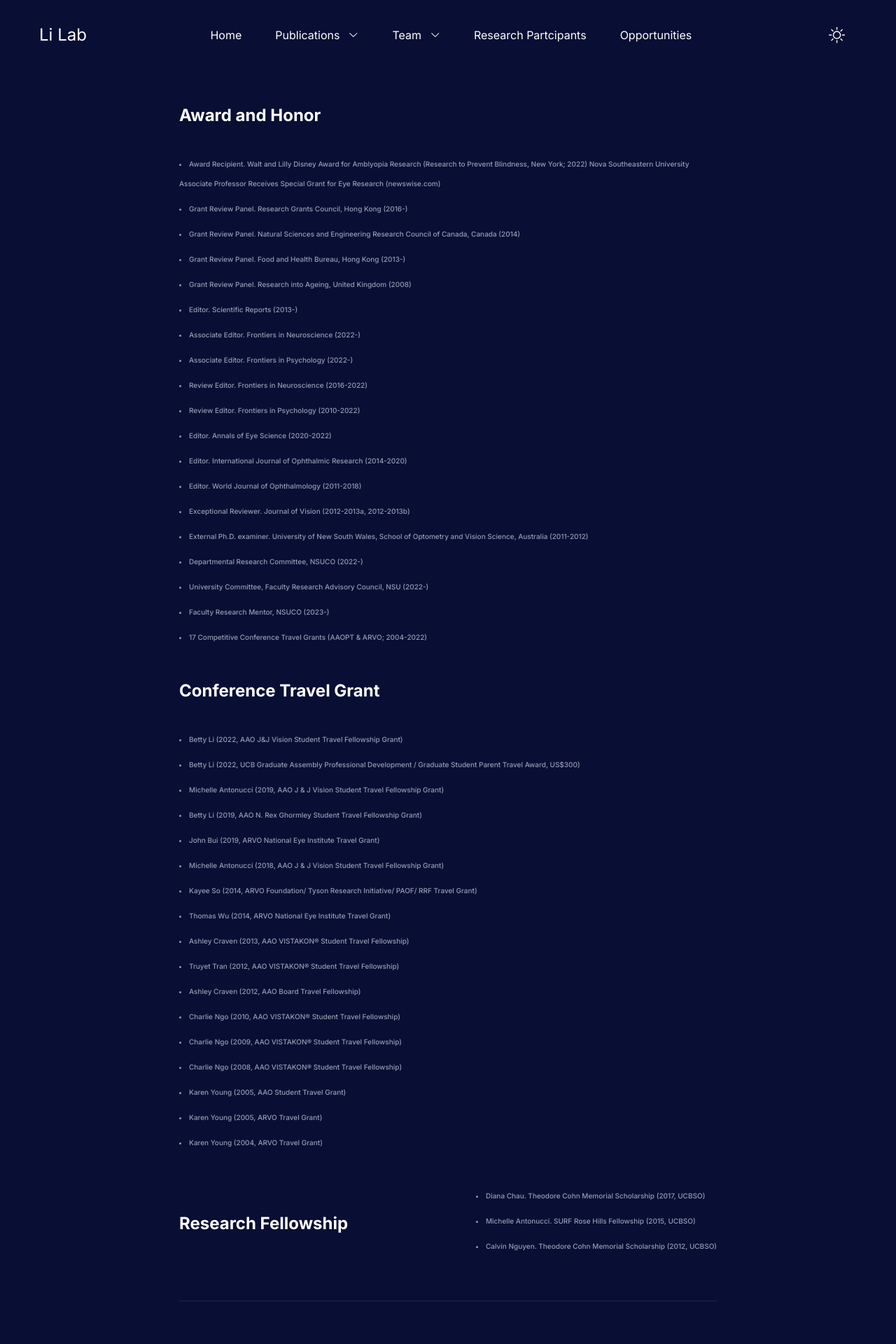
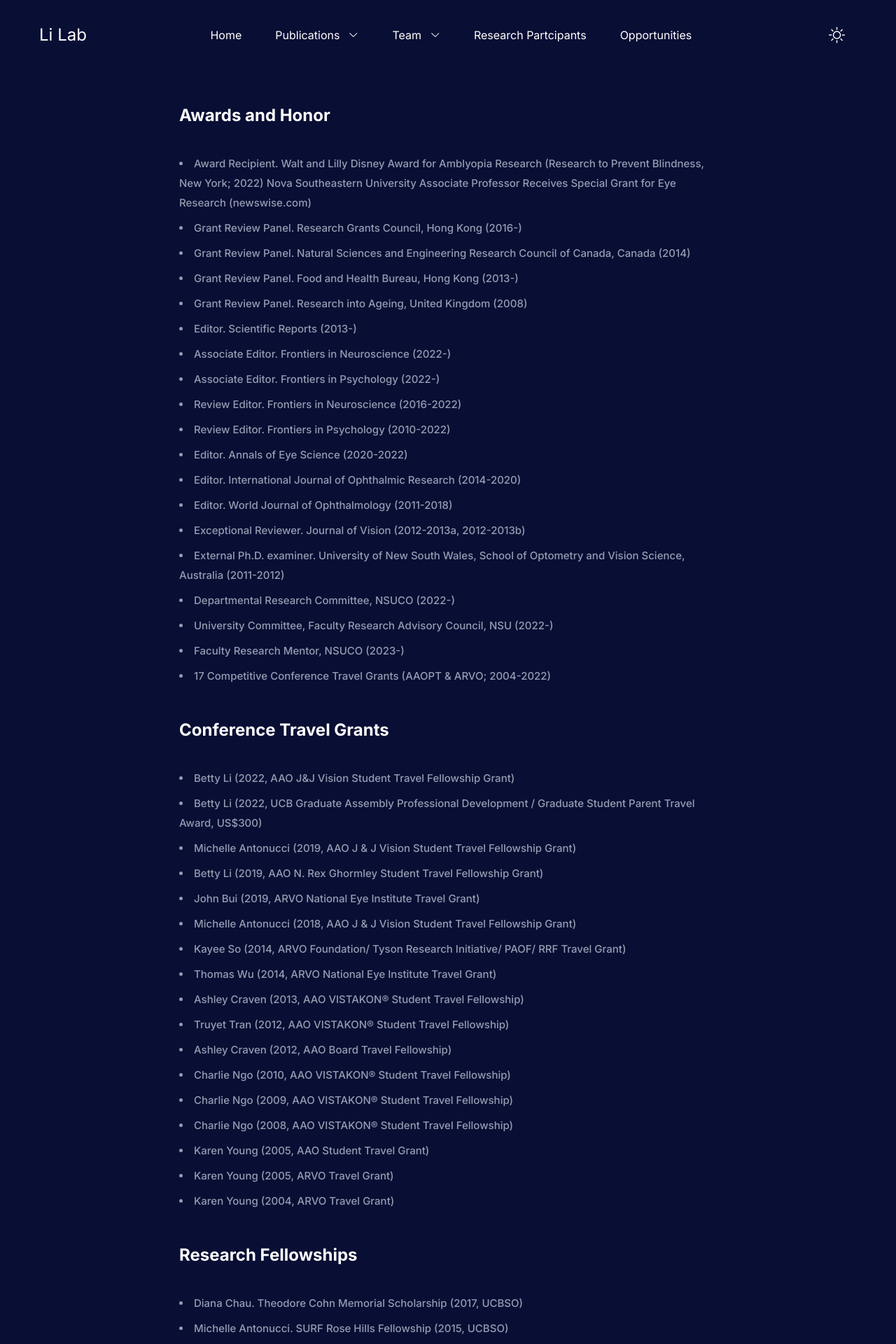
Before and after one commit to orogerli/RogerLabWebsite, a Next.js app: page /award in a window 1280 px wide. Shown: the top 1920 px of the page at 70% size. Built offline with nearby package versions, Linux system fonts and the light colour scheme.

Commit message:
Update page.tsx

```diff
--- a/app/award/page.tsx
+++ b/app/award/page.tsx
@@ -60,31 +60,31 @@ const BlogDetailsPage = () => {
 
                 <div className="mb-10 flex flex-wrap items-center justify-between border-b border-body-color border-opacity-10 pb-4 dark:border-white dark:border-opacity-10">
                 <h3 className="font-xl mb-10 font-bold leading-tight text-black dark:text-white sm:text-2xl sm:leading-tight lg:text-xl lg:leading-tight xl:text-2xl xl:leading-tight">
-                  Award and Honor
+                  Awards and Honor
                   </h3>
 
                   <ul className="mb-10 list-inside list-disc text-body-color">
                   {itema.map((item, index) => (
-                  <li style={{ fontSize: '10px' }} className="mb-2 text-base font-medium text-body-color sm:text-lg lg:text-base xl:text-lg" key={index}>{item}</li>
+                  <li style={{ fontSize: '15px' }} className="mb-2 text-base font-medium text-body-color sm:text-lg lg:text-base xl:text-lg" key={index}>{item}</li>
                   ))}
                   </ul>
 
 
                   <h3 className="font-xl mb-10 font-bold leading-tight text-black dark:text-white sm:text-2xl sm:leading-tight lg:text-xl lg:leading-tight xl:text-2xl xl:leading-tight">
-                  Conference Travel Grant
+                  Conference Travel Grants
                   </h3>
                   <ul className="mb-10 list-inside list-disc text-body-color">
                   {itemstg.map((item, index) => (
-                  <li style={{ fontSize: '10px' }} className="mb-2 text-base font-medium text-body-color sm:text-lg lg:text-base xl:text-lg" key={index}>{item}</li>
+                  <li style={{ fontSize: '15px' }} className="mb-2 text-base font-medium text-body-color sm:text-lg lg:text-base xl:text-lg" key={index}>{item}</li>
                   ))}
                   </ul>
 
                   <h3 className="font-xl mb-10 font-bold leading-tight text-black dark:text-white sm:text-2xl sm:leading-tight lg:text-xl lg:leading-tight xl:text-2xl xl:leading-tight">
-                    Research Fellowship
+                    Research Fellowships
                   </h3>
                   <ul className="mb-10 list-inside list-disc text-body-color">
                   {itemsrf.map((item, index) => (
-                  <li style={{ fontSize: '10px' }} className="mb-2 text-base font-medium text-body-color sm:text-lg lg:text-base xl:text-lg" key={index}>{item}</li>
+                  <li style={{ fontSize: '15px' }} className="mb-2 text-base font-medium text-body-color sm:text-lg lg:text-base xl:text-lg" key={index}>{item}</li>
                   ))}
                   </ul>
 
```
